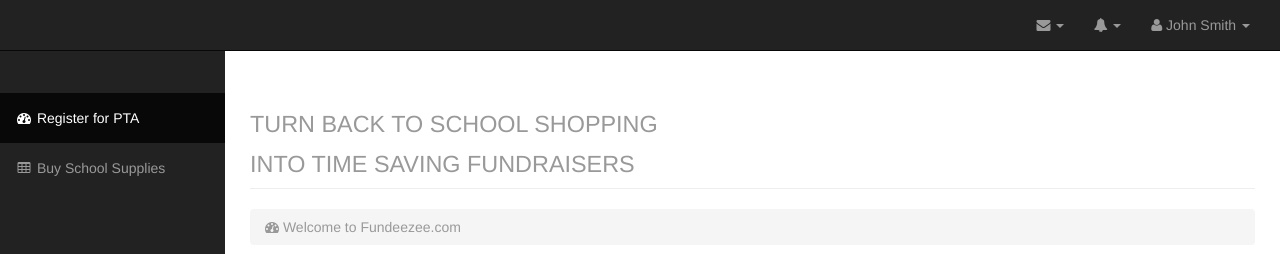
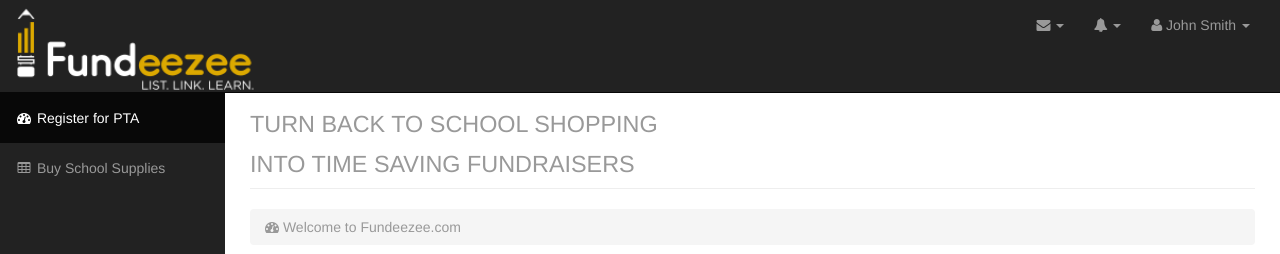
Before and after one commit to pomaking/fundeezee-1, a plain HTML site: page index.html in a window 1280 px wide. Shown: the top 254 px of the page. Drawn offline with Linux system fonts and the light colour scheme; files whose address does not match are found by name.

Commit message:
updated files
updated fundeezee checkin with files from intellij

```diff
--- a/index.html
+++ b/index.html
@@ -72,7 +72,7 @@
                     <span class="icon-bar"></span>
                     <span class="icon-bar"></span>
                 </button>
-                <!--<a class="navbar-brand" ui-sref="/"></a>-->
+                <a class="navbar-brand" ui-sref="/"></a>
             </div>
             <!-- Top Menu Items -->
             <ul class="nav navbar-right top-nav">
```
Also changed, not shown: 2 other files.
